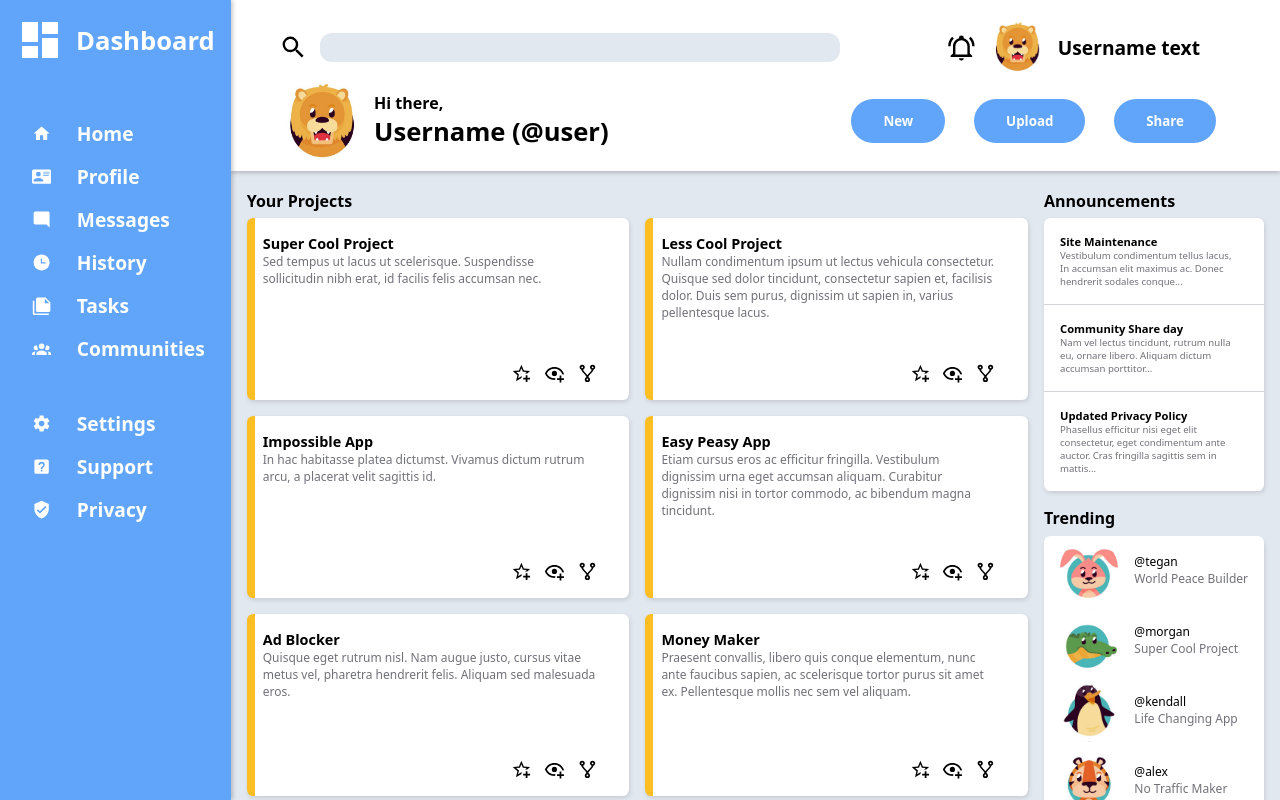
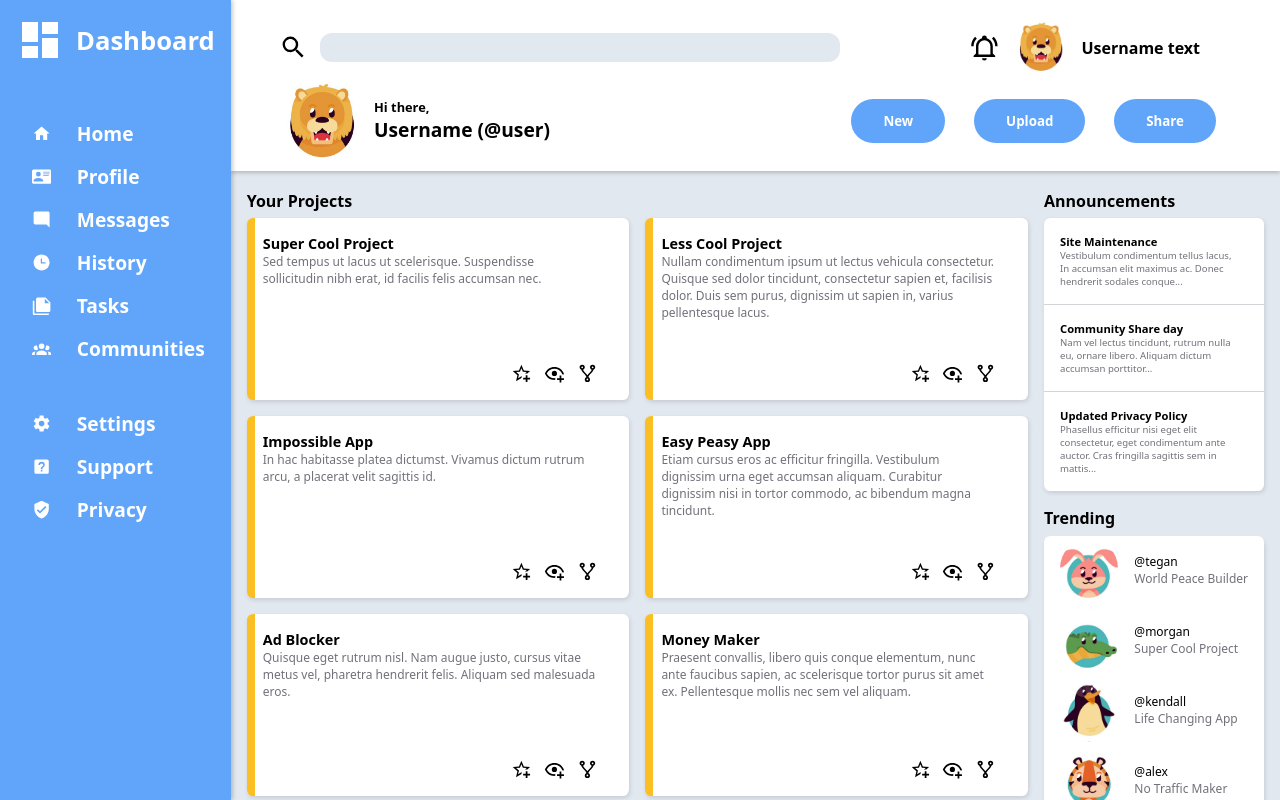
Before and after one commit to chochimus/admin-dashboard, a plain HTML site: page index.html in a window 1280 px wide. Drawn offline with Linux system fonts and the light colour scheme.

Commit message:
finishing touches~

```diff
--- a/styles.css
+++ b/styles.css
@@ -74,7 +74,7 @@ input {
 
 .search-username {
   font-weight: bolder;
-  font-size: 1.2rem;
+  font-size: 1rem;
 }
 
 .user-container {
@@ -93,9 +93,10 @@ input {
 .user-content p {
   align-self: end;
   font-weight: bold;
+  font-size: 0.8rem;
 }
 .user-content h1 {
-  font-size: 1.6rem;
+  font-size: 1.2rem;
 }
 .icon-big {
   width: calc(250px / 3);
```
Also changed, not shown: 1 other file.
